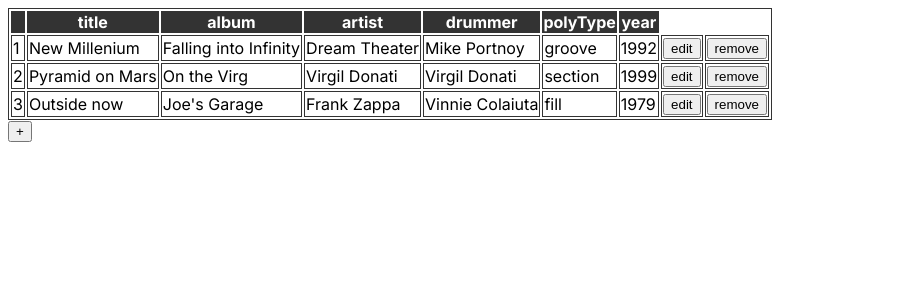
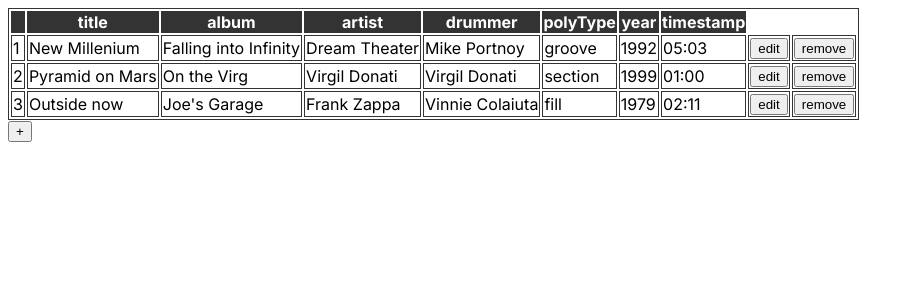
Before and after one commit to MarcoMaz/polylistsongs, a Next.js app: page / in a window 1280 px wide. Shown: the top 300 px of the page, without its empty margins (0-914 px from the left). Built offline with nearby package versions, Linux system fonts and the light colour scheme.

Commit message:
- add timestamp field

```diff
--- a/pages/api/songs.ts
+++ b/pages/api/songs.ts
@@ -6,10 +6,10 @@
   album: string;
   artist: string;
   drummer: string;
-  polyType: 'groove' | 'section' | 'fill';
+  polyType: "groove" | "section" | "fill";
   year: number;
+  timestamp: string;
 }
-
 
 export const songsData: SongProp[] = [
   {
@@ -19,7 +19,8 @@
     artist: "Dream Theater",
     drummer: "Mike Portnoy",
     polyType: "groove",
-    year: 1992
+    year: 1992,
+    timestamp: "05:03"
   },
   {
     id: 2,
@@ -28,7 +29,8 @@
     artist: "Virgil Donati",
     drummer: "Virgil Donati",
     polyType: "section",
-    year: 1999
+    year: 1999,
+    timestamp: "01:00"
   },
   {
     id: 3,
@@ -37,7 +39,8 @@
     artist: "Frank Zappa",
     drummer: "Vinnie Colaiuta",
     polyType: "fill",
-    year: 1979
+    year: 1979,
+    timestamp: "02:11"
   },
 ];
 
--- a/src/app/page.tsx
+++ b/src/app/page.tsx
@@ -15,7 +15,7 @@
   const [selectedSong, setSelectedSong] = useState<SongProp | null>(null);
   const [isEditing, setIsEditing] = useState<boolean>(false);
 
-  const tableFields: string[] = ["title", "album", "artist", "drummer", "polyType", "year"];
+  const tableFields: string[] = ["title", "album", "artist", "drummer", "polyType", "year", "timestamp"];
   const polyTypes: string[] = ["groove", "section", "fill"];
 
   const addSongButtonClick = () => {
--- a/src/components/FormAddSong/FormAddSong.tsx
+++ b/src/components/FormAddSong/FormAddSong.tsx
@@ -31,6 +31,7 @@
     drummer: "",
     polyType: "groove",
     year: 2023,
+    timestamp: "00:00",
   });
 
   const generateRandomId = () => {
@@ -39,7 +40,19 @@
 
   const handleInputChange = (e: React.ChangeEvent<HTMLInputElement>) => {
     const { name, value } = e.target;
-    setInputFields({ ...inputFields, [name]: value });
+    if (name === "timestamp") {
+      const formattedValue = value.replace(/[^\d]/g, "");
+      const trimmedValue = formattedValue.slice(0, 4);
+
+      const minutes = trimmedValue.substring(0, 2);
+      const seconds = trimmedValue.substring(2, 4);
+
+      const formattedTimestamp = `${minutes}:${seconds}`;
+
+      setInputFields({ ...inputFields, [name]: formattedTimestamp });
+    } else {
+      setInputFields({ ...inputFields, [name]: value });
+    }
   };
 
   const handleSelect = (e: React.ChangeEvent<HTMLSelectElement>) => {
@@ -67,6 +80,7 @@
       drummer: "",
       polyType: "groove",
       year: 2023,
+      timestamp: "00:00",
     });
     setIsDialogOpen(false);
   };
--- a/src/components/FormEditSong/FormEditSong.tsx
+++ b/src/components/FormEditSong/FormEditSong.tsx
@@ -34,12 +34,14 @@
     artist: "",
     drummer: "",
     polyType: "",
-    year: 0,
+    year: 2023,
+    timestamp: "00:00",
   });
 
   useEffect(() => {
     if (selectedSong) {
-      const { title, album, artist, drummer, polyType, year } = selectedSong;
+      const { title, album, artist, drummer, polyType, year, timestamp } =
+        selectedSong;
       setInputFields({
         title: title,
         album: album,
@@ -47,13 +49,31 @@
         drummer: drummer,
         polyType: polyType,
         year: year,
+        timestamp: timestamp,
       });
     }
   }, [selectedSong]);
 
+  const isValidTimestamp = (timestamp: string): boolean => {
+    const timestampRegex = /^(0[0-9]|1[0-9]|2[0-3]):[0-5][0-9]$/;
+    return timestampRegex.test(timestamp);
+  };
+
   const handleInputChange = (e: React.ChangeEvent<HTMLInputElement>) => {
     const { name, value } = e.target;
-    setInputFields({ ...inputFields, [name]: value });
+    if (name === "timestamp") {
+      const formattedValue = value.replace(/[^\d]/g, "");
+      const trimmedValue = formattedValue.slice(0, 4);
+
+      const minutes = trimmedValue.substring(0, 2);
+      const seconds = trimmedValue.substring(2, 4);
+
+      const formattedTimestamp = `${minutes}:${seconds}`;
+
+      setInputFields({ ...inputFields, [name]: formattedTimestamp });
+    } else {
+      setInputFields({ ...inputFields, [name]: value });
+    }
   };
 
   const handleSelect = (e: React.ChangeEvent<HTMLSelectElement>) => {
--- a/src/components/TableSongs/TableSongs.tsx
+++ b/src/components/TableSongs/TableSongs.tsx
@@ -50,6 +50,7 @@
               <td>{props.drummer}</td>
               <td>{props.polyType}</td>
               <td>{props.year}</td>
+              <td>{props.timestamp}</td>
               <td>
                 <Button
                   type="button"
```
